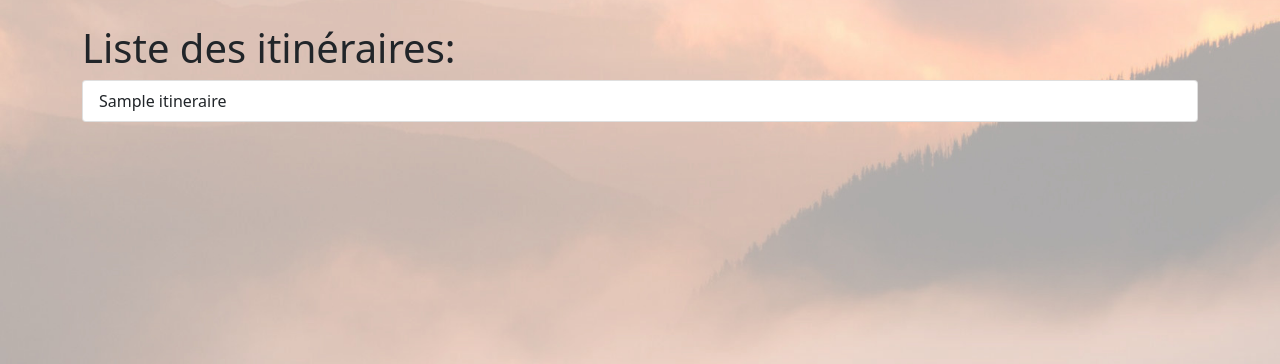
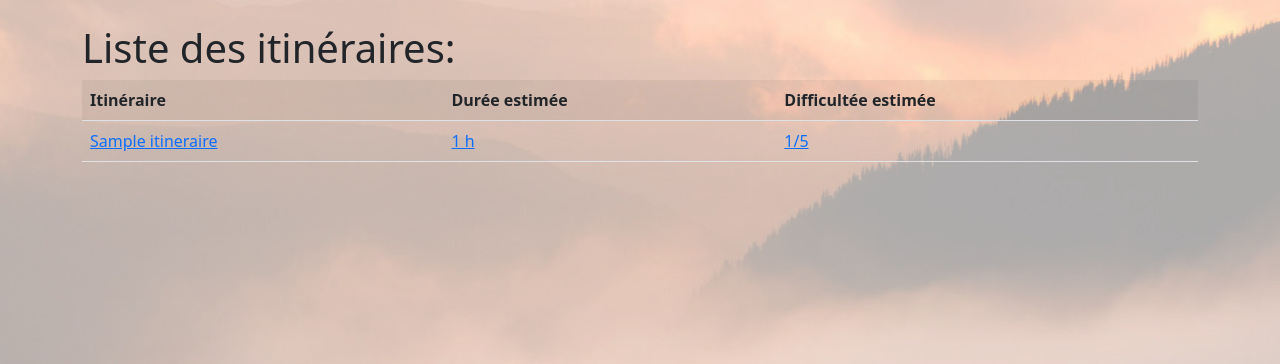
Before and after one commit to JulienDelavande/Topoguide-Django, a Django app: page /itineraires/ in a window 1280 px wide. Shown: the part 56-420 px from the top of the page. Run offline with Django 4.2, Linux system fonts and the light colour scheme; tables that the repository leaves empty hold one stand-in row (values such as "Sample post"); some libraries are stand-ins or nearby versions.

Commit message:
ajout surlignage de selection des sorties

```diff
--- a/topoguide/itineraires/templates/itineraires/listeItineraires.html
+++ b/topoguide/itineraires/templates/itineraires/listeItineraires.html
@@ -1,17 +1,30 @@
 {% extends 'base.html' %}
+{% load static %}
+
+{% block staticFiles %}
+    <link rel="stylesheet" type="text/css" href={% static "itineraires/listeItineraires.css" %}>
+{% endblock staticFiles %}
 
 {% block content %}
-
 
 <div class="container mt-3">
     <h1>Liste des itinéraires:</h1>
 
 
-    <div class="list-group">
-        {% for itineraire in ListeItineraires %}
-            <a class="list-group-item list-group-item-action" href={% url "itineraires:listeSorties" itineraire.id %}> {{ itineraire.titre }} </a>
-        {% endfor %}
-        </div>
-</div>
+    <div class="table-responsive">
+        <table class="table table-striped">
+            <tr>
+                <th>Itinéraire</th>
+                <th>Durée estimée</th>
+                <th>Difficultée estimée</th>
+            {% for itineraire in ListeItineraires %}
+                <tr class="tr-bkg">
+                    <td><a href={% url "itineraires:listeSorties" itineraire.id %}>{{ itineraire.titre }} </a></td>
+                    <td><a href={% url "itineraires:listeSorties" itineraire.id %}>{{ itineraire.difficulte_estimee}} h </a></td>
+                    <td><a href={% url "itineraires:listeSorties" itineraire.id %}>{{ itineraire.difficulte_estimee}}/5 </a></td>
+                </tr>
+            {% endfor %}
+            </table>
+    </div>
 
 {% endblock content %}
```
